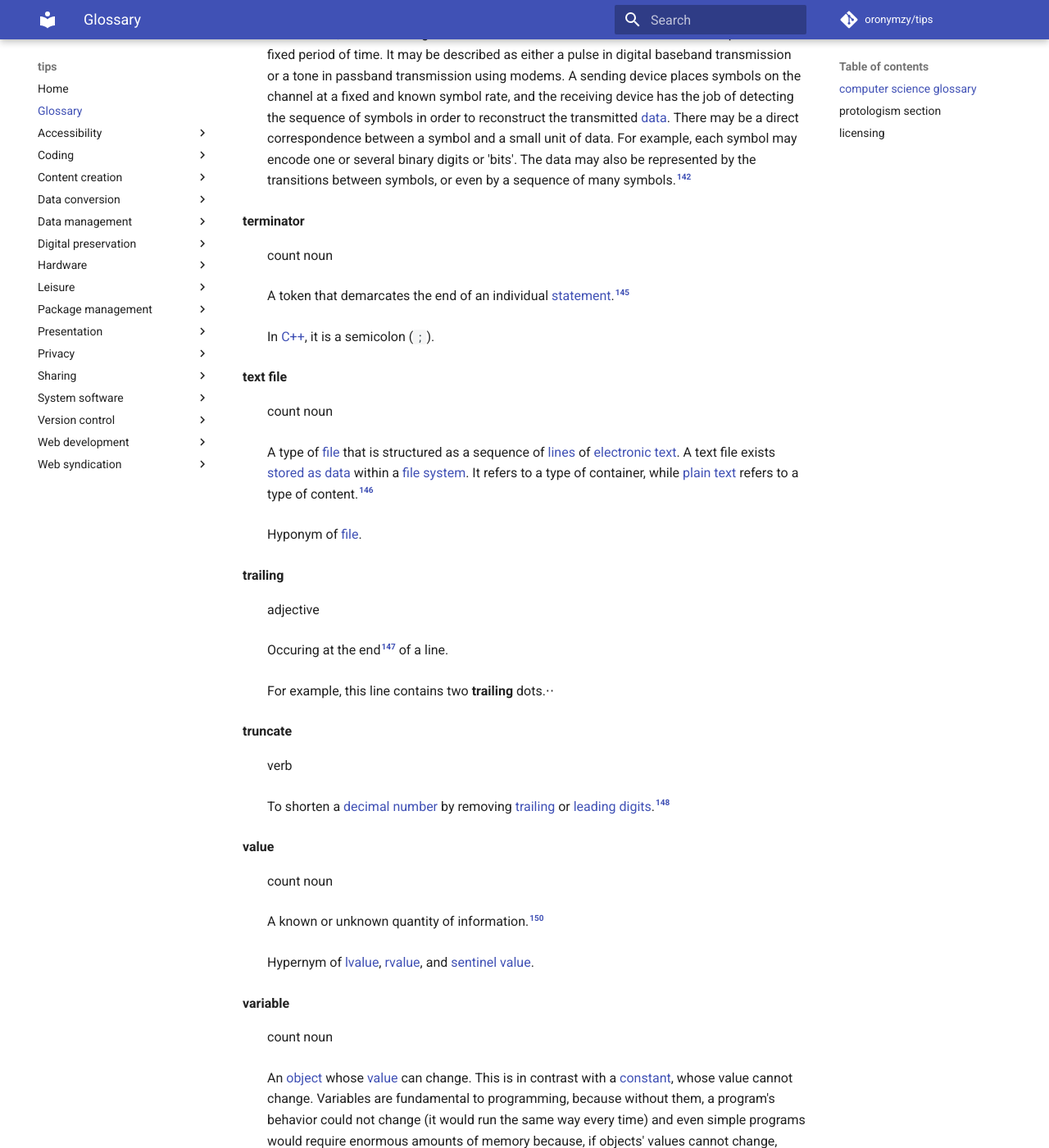
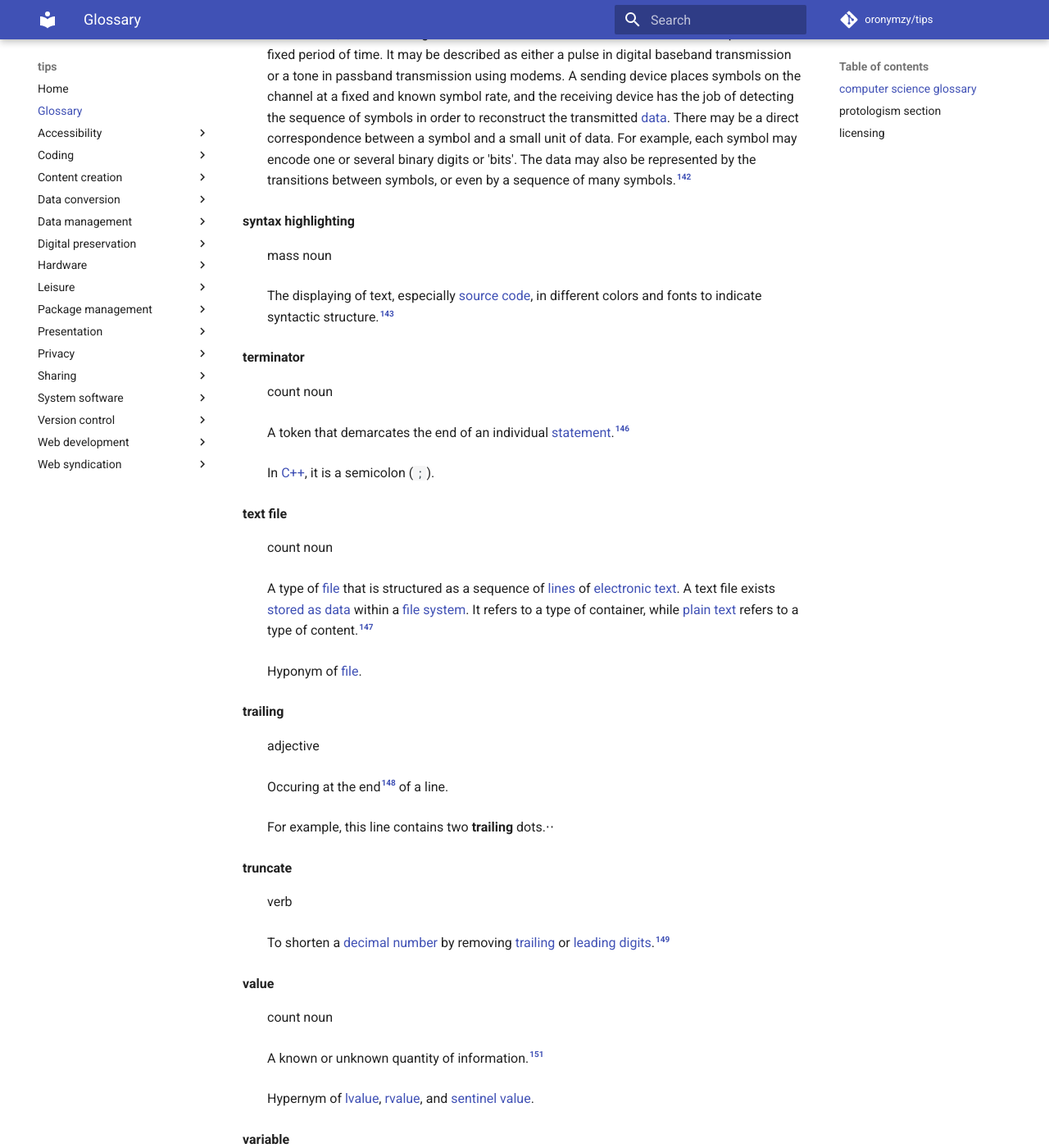
Before and after one commit to oronymzy/tips, an MkDocs documentation site: the page built from docs/glossry.md, in a window 1280 px wide and 1400 px high, scrolled down 25034 px. Shown: the whole window at 82% size. Built offline with MkDocs 1.6.1 and Material for MkDocs 9.7.7, drawn with Linux system fonts in a browser that asks for light colours; comment, search, counter and statistics services are not loaded; some of the changed text lies outside the part shown.

Commit message:
Add 'syntax highlighting' concept, add list item
Add 'syntax highlighting' concept, with footnote.
Add 'Syntax highlighting' and 'syntax highlighting' unordered list
items, with hyperlinks, in 'licensing' section.

```diff
--- a/docs/glossry.md
+++ b/docs/glossry.md
@@ -462,6 +462,10 @@ A type of selection control mechanism used to allow the value of a [variable](#v
 : count noun
 : A waveform, a state or a significant condition of a communication channel that persists for a fixed period of time. It may be described as either a pulse in digital baseband transmission or a tone in passband transmission using modems. A sending device places symbols on the channel at a fixed and known symbol rate, and the receiving device has the job of detecting the sequence of symbols in order to reconstruct the transmitted [data](#datumdef). There may be a direct correspondence between a symbol and a small unit of data. For example, each symbol may encode one or several binary digits or 'bits'. The data may also be represented by the transitions between symbols, or even by a sequence of many symbols.[^symboldef-note1]
 
+**syntax highlighting** {: #syntaxhighlightingdef }
+: mass noun
+: The displaying of text, especially [source code](https://en.wikipedia.org/wiki/Source_code), in different colors and fonts to indicate syntactic structure.[^syntaxhighlightingdef-note1]
+
 **terminator** {: #terminatordef }
 : count noun
 : A token that demarcates the end of an individual [statement](#statementdef).[^terminatordef-note1]
@@ -595,6 +599,7 @@ The code fragments above are written in the [C programming language](https://en.
 - [Subroutine](https://en.wikipedia.org/w/index.php?title=Subroutine&oldid=879018923)
 - [Subroutine§C and C++ examples](https://en.wikipedia.org/w/index.php?title=Subroutine&oldid=883485600#C_and_C++_examples)
 - [Switch statement](https://en.wikipedia.org/w/index.php?title=Switch_statement&oldid=866307445)
+- [Syntax highlighting](https://en.wikipedia.org/w/index.php?title=Syntax_highlighting&oldid=887459958)
 - [System](https://en.wikipedia.org/w/index.php?title=System&oldid=887887227)
 - [Text file](https://en.wikipedia.org/w/index.php?title=Text_file&oldid=881932349)
 - [Value (computer science)§Assignment: l-values and r-values](https://en.wikipedia.org/w/index.php?title=Value_(computer_science)&oldid=803728831)
@@ -624,6 +629,7 @@ on Wikiversity, with changes made, and:
 - [performant](https://en.wiktionary.org/w/index.php?title=performant&oldid=51350068)
 - [playback](https://en.wiktionary.org/w/index.php?title=playback&oldid=50652068)
 - [rabbit hole](https://en.wiktionary.org/w/index.php?title=rabbit_hole&oldid=51654654)
+- [syntax highlighting](https://en.wiktionary.org/w/index.php?title=syntax_highlighting&oldid=47903468)
 - [truncate](https://en.wiktionary.org/w/index.php?title=truncate&oldid=51196049)
 - [vacuous](https://en.wiktionary.org/w/index.php?title=vacuous&oldid=47613271)
 
@@ -792,6 +798,7 @@ on cppreference.com, with changes made.
 [^subroutinedef-note2]: This definition is based on [Wikipedia's definition](https://en.wikipedia.org/wiki/Subroutine#C_and_C++_examples).
 [^switchconstructdef-note1]: This definition is essentially the same as [Wikipedia's definition](https://en.wikipedia.org/wiki/Switch_statement).
 [^symboldef-note1]: This definition is based on [Wikipedia's definition](https://en.wikipedia.org/wiki/Symbol_rate#Symbols).
+[^syntaxhighlightingdef-note1]: This definition is based on information from [the “Syntax highlighting” page on Wikipedia](https://en.wikipedia.org/wiki/Syntax_highlighting) and [the “syntax highlighting” page on Wiktionary](https://en.wiktionary.org/wiki/syntax_highlighting).
 [^systemdef1]: ["Definition of system"](http://www.merriam-webster.com/dictionary/system). *Merriam-Webster*. Springfield, MA, USA. Retrieved 2019-01-13.
 [^systemdef-note1]: This definition is based on information from [the “System” page on Wikipedia](https://en.wikipedia.org/wiki/System).
 [^terminatordef-note1]: This definition is based on [Wikipedia's definition of a token](https://en.wikipedia.org/wiki/Lexical_analysis#Token) and [Wikipedia's definition of a statement terminator](https://en.wikipedia.org/wiki/Comparison_of_programming_languages_(syntax)#Statements).
```
